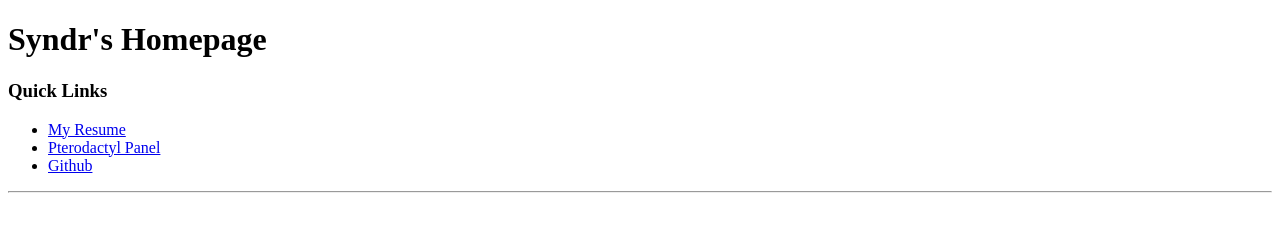
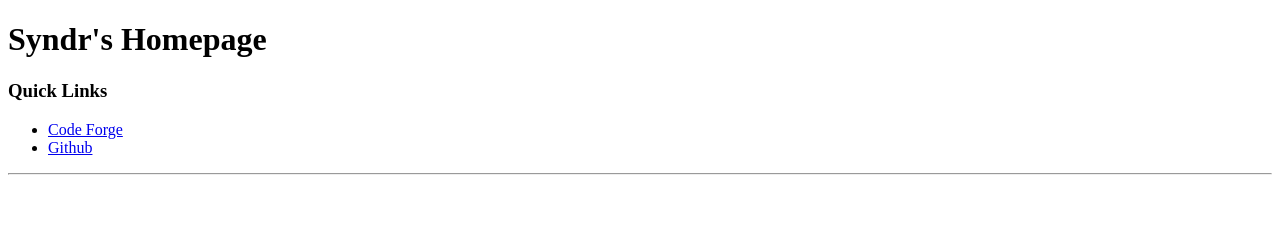
Before and after one commit to syndr7/website, a plain HTML site: page index.html in a window 1280 px wide. Drawn offline with Linux system fonts and the light colour scheme.

Commit message:
Update links

```diff
--- a/index.html
+++ b/index.html
@@ -12,9 +12,8 @@
     <h1>Syndr's Homepage</h1>
     <h3>Quick Links</h3>
     <ul>
-        <li><a href="./resume.pdf">My Resume</a></li>
-        <li><a href="https://panel.goose-games.com/">Pterodactyl Panel</a></li>
-        <li><a href="https://github.com/syndr-flora">Github</a></li>
+        <li><a href="https://forgejo.syndr.dev">Code Forge</a></li>
+        <li><a href="https://github.com/syndr7">Github</a></li>
     </ul>
 
     <hr />
```
